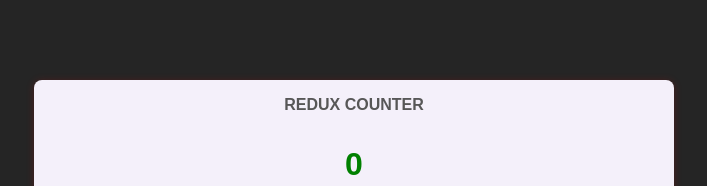
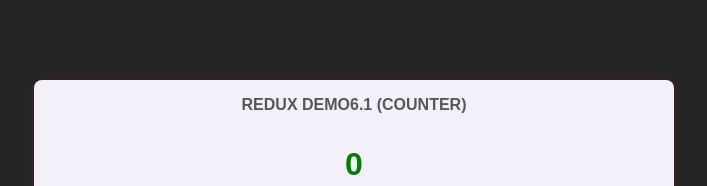
Before and after one commit to pradeepmisra81/redux-demo6.1, a React (Create React App) app: page / in a window 1280 px wide. Shown: the top 186 px of the page, without its empty margins (286-993 px from the left). Built offline with nearby package versions, Linux system fonts and the light colour scheme.

Commit message:
Added the title

```diff
--- a/src/components/Counter.js
+++ b/src/components/Counter.js
@@ -13,11 +13,9 @@ const Counter = () => {
     dispatch({type: 'decrement'});
   }
 
-  const toggleCounterHandler = () => {};
-
   return (
     <div className={classes.counter}>
-      <h1>Redux Counter</h1>
+      <h1>Redux Demo6.1 (Counter)</h1>
       <div className={classes.value}>{counter}</div>
       <div>
         <button onClick={incrementHandler}>Increment</button>
```
